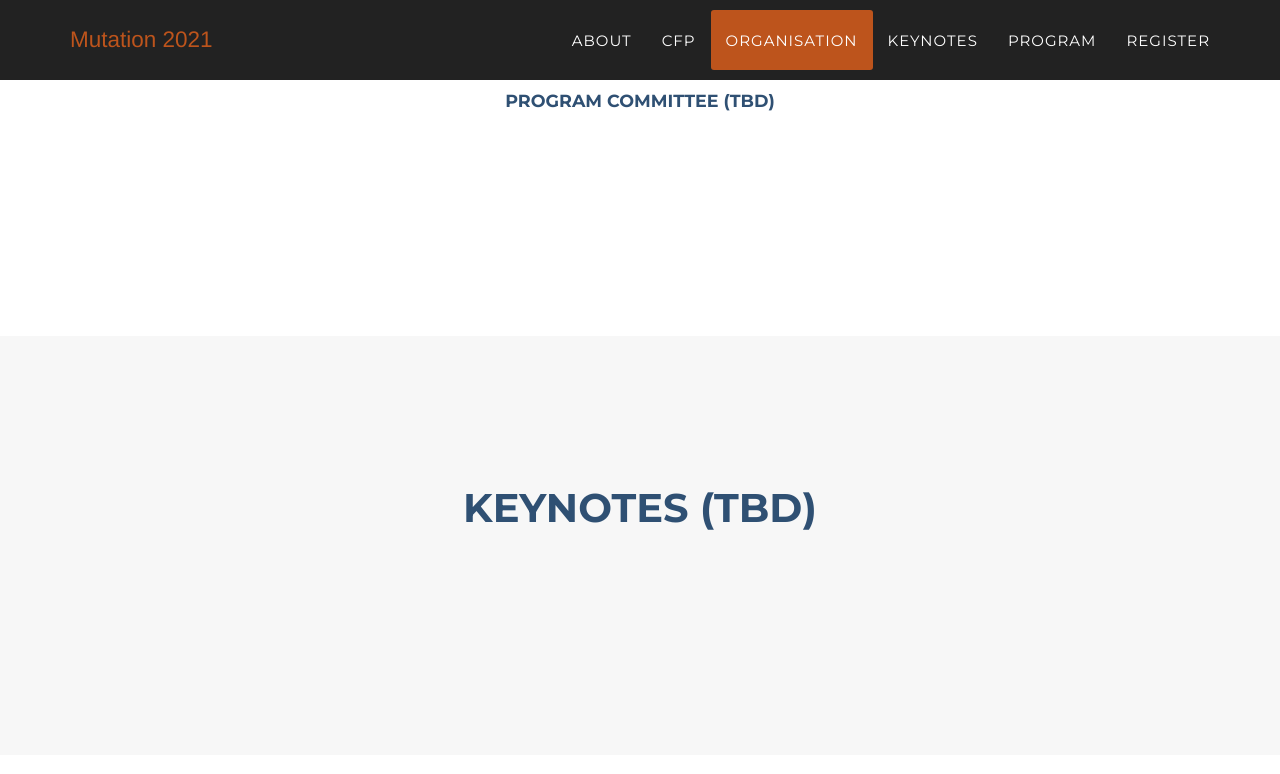
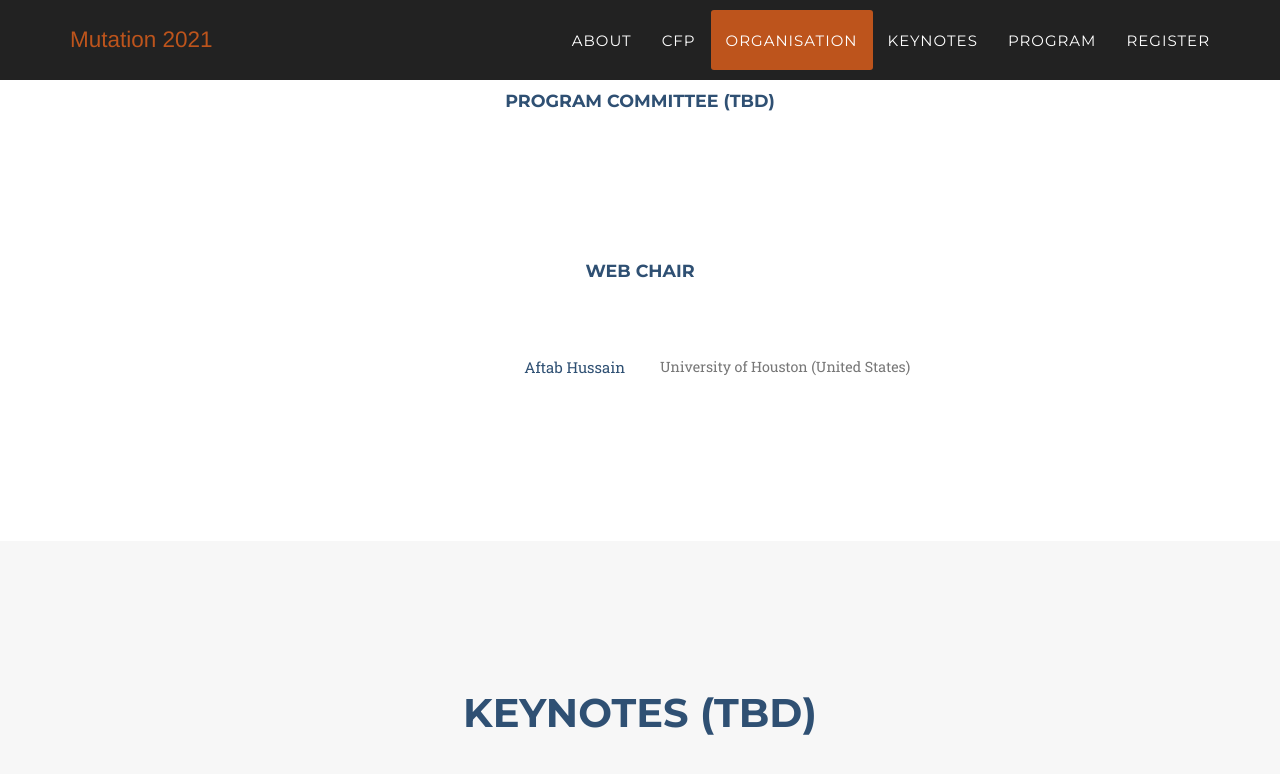
Before and after one commit to mutation-workshop/2021, a Jekyll site: the page built from index.html, in a window 1280 px wide and 900 px high, scrolled down 4203 px. Shown: the top 774 px of the window. Built offline with Jekyll 4.4.1, drawn with Linux system fonts in a browser that asks for light colours; some web fonts are replaced.

Commit message:
add web chair entry

```diff
--- /dev/null
+++ b/_data/webchair.csv
@@ -0,0 +1,2 @@
+Name,Surname,Email,Institution,Country
+Aftab,Hussain,aftab.hussain46@gmail.com,University of Houston,United States
--- a/_includes/data/organisers.html
+++ b/_includes/data/organisers.html
@@ -42,6 +42,24 @@
 		</div>
 	    </div>
 	    {% endfor %}
+
+            <div class="row">
+                <div class="col-lg-12 text-center">
+                    <h3 class="section-subheading text-muted"></h3>
+                    <h3 class="section-heading">Web Chair</h3>
+                    <h3 class="section-subheading text-muted"></h3>
+                </div>
+            </div>
+	    {% for member in site.data.webchair %}
+	    <div class="row pc">
+                <div class="col-md-6 col-sm-6 pc-name">
+                     {{ member.Name }} {{ member.Surname }}
+		</div>
+		<div class="col-md-6 col-sm-6 pc-affiliation">
+                     {{member.Institution}} ({{member.Country}})
+		</div>
+	    </div>
+	    {% endfor %}
         </div>
     <!--</aside>-->
     </section>
```
Also changed, not shown: 1 other file.
